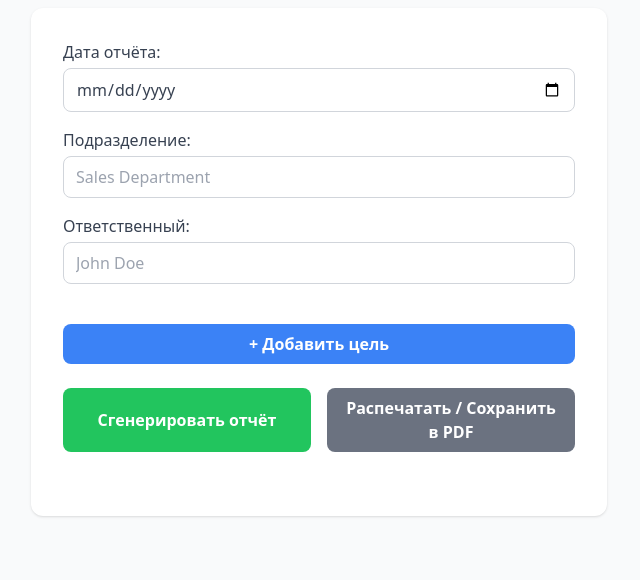
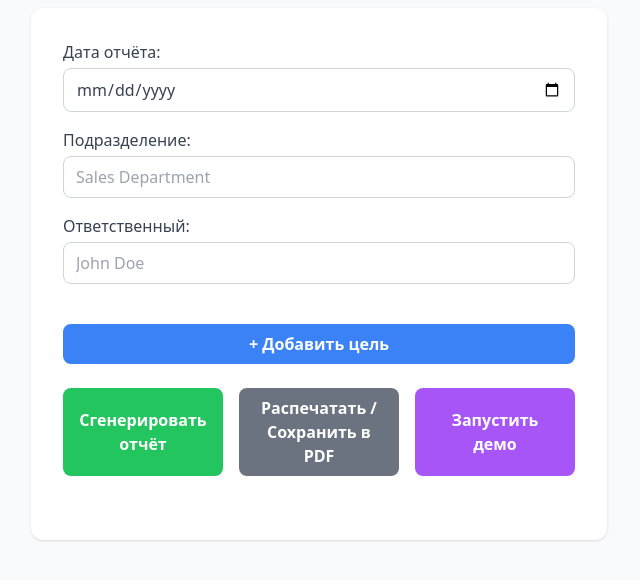
Before and after one commit to misha-cosmonaut/cursor, a website: page index.html in a window 1280 px wide. Shown: the part 92-672 px from the top of the page, without its empty margins (321-961 px from the left). Drawn offline with nearby package versions, Linux system fonts and the light colour scheme.

Commit message:
Add demo button and script to index.html
- Introduced a new button to launch a demo, enhancing user interaction.
- Included demo.js script for demo functionality.

```diff
--- a/index.html
+++ b/index.html
@@ -26,6 +26,7 @@
     <div class="flex gap-4 mt-6">
       <button onclick="generateReport()" class="flex-1 bg-green-500 hover:bg-green-600 text-white font-semibold py-2 px-4 rounded-lg transition">Сгенерировать отчёт</button>
       <button onclick="printReport()" class="flex-1 bg-gray-500 hover:bg-gray-600 text-white font-semibold py-2 px-4 rounded-lg transition">Распечатать / Сохранить в PDF</button>
+      <button onclick="runDemo()" class="flex-1 bg-purple-500 hover:bg-purple-600 text-white font-semibold py-2 px-4 rounded-lg transition">Запустить демо</button>
     </div>
     <div id="report" class="report mt-8"></div>
   </div>
@@ -34,6 +35,7 @@
   <script src="js/chart-draw.js"></script>
   <script src="js/report-generate.js"></script>
   <script src="js/print.js"></script>
+  <script src="js/demo.js"></script>
   <script src="js/main.js"></script>
 </body>
 </html>
--- /dev/null
+++ b/js/demo.js
@@ -0,0 +1,83 @@
+function runDemo() {
+  // Header
+  document.getElementById('reportDate').value = '2025-06-30';
+  document.getElementById('department').value = 'Sales Department';
+  document.getElementById('responsible').value = 'John Doe';
+
+  // Add goal
+  addGoal();
+  // Wait for dynamic handlers to attach
+  setTimeout(() => {
+    const goalFieldset = document.querySelector('#goalsContainer fieldset.goal');
+    if (!goalFieldset) return;
+
+    goalFieldset.querySelector("input[name='name']").value = 'Увеличить продажи';
+    goalFieldset.querySelector("input[name='desc']").value = 'Рост на 20%';
+    goalFieldset.querySelector("input[name='unit']").value = '%';
+    goalFieldset.querySelector("input[name='startValue']").value = '100';
+    goalFieldset.querySelector("input[name='startDate']").value = '2025-01-01';
+    goalFieldset.querySelector("input[name='targetValue']").value = '120';
+    goalFieldset.querySelector("input[name='targetDate']").value = '2025-12-31';
+    goalFieldset.querySelector("input[name='currentValue']").value = '110';
+    goalFieldset.querySelector("input[name='currentDate']").value = '2025-06-01';
+
+    // Goal planned row
+    const addPlannedBtn = goalFieldset.querySelector('.add-planned-value');
+    if (addPlannedBtn) addPlannedBtn.click();
+    const gPlannedRow = goalFieldset.querySelector('.planned-values-list .value-row');
+    if (gPlannedRow) {
+      gPlannedRow.querySelector('.planned-value').value = '105';
+      gPlannedRow.querySelector('.planned-date').value = '2025-03-01';
+    }
+
+    // Goal historical row
+    const addHistBtn = goalFieldset.querySelector('.add-historical-value');
+    if (addHistBtn) addHistBtn.click();
+    const gHistRow = goalFieldset.querySelector('.historical-values-list .value-row');
+    if (gHistRow) {
+      gHistRow.querySelector('.historical-value').value = '102';
+      gHistRow.querySelector('.historical-date').value = '2025-02-01';
+    }
+
+    // Add criterion
+    const addCritBtn = goalFieldset.querySelector('.add-criterion');
+    if (addCritBtn) addCritBtn.click();
+
+    // Wait a tick for criterion block
+    setTimeout(() => {
+      const crit = goalFieldset.querySelector('.criteria-list .criterion');
+      if (crit) {
+        crit.querySelector("input[name='c_name']").value = 'Лиды';
+        crit.querySelector("input[name='c_desc']").value = 'Рост лидов';
+        crit.querySelector("input[name='c_unit']").value = 'шт';
+        crit.querySelector("input[name='c_startValue']").value = '1000';
+        crit.querySelector("input[name='c_startDate']").value = '2025-01-01';
+        crit.querySelector("input[name='c_targetValue']").value = '1500';
+        crit.querySelector("input[name='c_targetDate']").value = '2025-12-31';
+        crit.querySelector("input[name='c_currentValue']").value = '1200';
+        crit.querySelector("input[name='c_currentDate']").value = '2025-06-01';
+
+        // Criterion planned
+        const cAddPlanned = crit.querySelector('.c_add-planned');
+        if (cAddPlanned) cAddPlanned.click();
+        const cPlannedRow = crit.querySelector('.c-planned-list .value-row');
+        if (cPlannedRow) {
+          cPlannedRow.querySelector('.planned-value').value = '1300';
+          cPlannedRow.querySelector('.planned-date').value = '2025-03-01';
+        }
+
+        // Criterion historical
+        const cAddHist = crit.querySelector('.c_add-historical');
+        if (cAddHist) cAddHist.click();
+        const cHistRow = crit.querySelector('.c-historical-list .value-row');
+        if (cHistRow) {
+          cHistRow.querySelector('.historical-value').value = '1100';
+          cHistRow.querySelector('.historical-date').value = '2025-02-01';
+        }
+      }
+
+      // Generate report after all fills
+      generateReport();
+    }, 50);
+  }, 50);
+}
```
